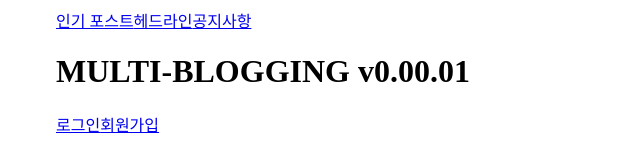
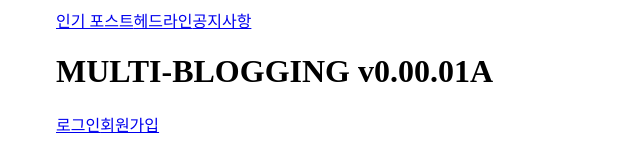
Before and after one commit to kwakseongjae/mulb, a React (Vite) app: page / in a window 1280 px wide. Shown: the top 160 px of the page, without its empty margins (0-640 px from the left). Built offline with nearby package versions, Linux system fonts and the light colour scheme.

Commit message:
Update Navigator.tsx

```diff
--- a/src/components/Navigator.tsx
+++ b/src/components/Navigator.tsx
@@ -25,7 +25,7 @@ const Navigator = () => {
             공지사항
           </Link>
           <h1 className="_heading-4 _text-color-2 _bg-color-1 px-6 pt-3 pb-2 rounded-2xl tracking-widest">
-            MULTI-BLOGGING v0.00.01
+            MULTI-BLOGGING v0.00.01A
           </h1>
         </div>
         <div className="flex gap-6 items-center _text-color-3 _heading-6">
```
